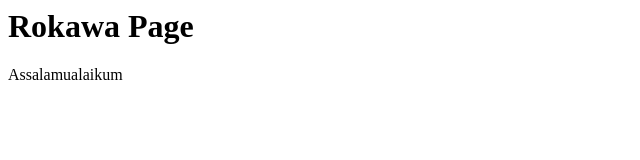
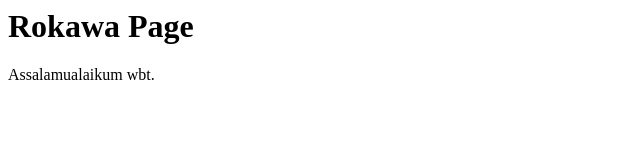
Before and after one commit to efadzli-umt/web, a plain HTML site: page index.html in a window 1280 px wide. Shown: the full height of the page, 0-640 px from the left. Drawn offline with Linux system fonts and the light colour scheme.

Commit message:
Update greeting in index.html

```diff
--- a/index.html
+++ b/index.html
@@ -3,5 +3,5 @@
 <title>Rokawa Page from GitHub</title>
 </header>
 <h1>Rokawa Page</h1>
-<p>Assalamualaikum</p>
+<p>Assalamualaikum wbt.</p>
 </html>
```
